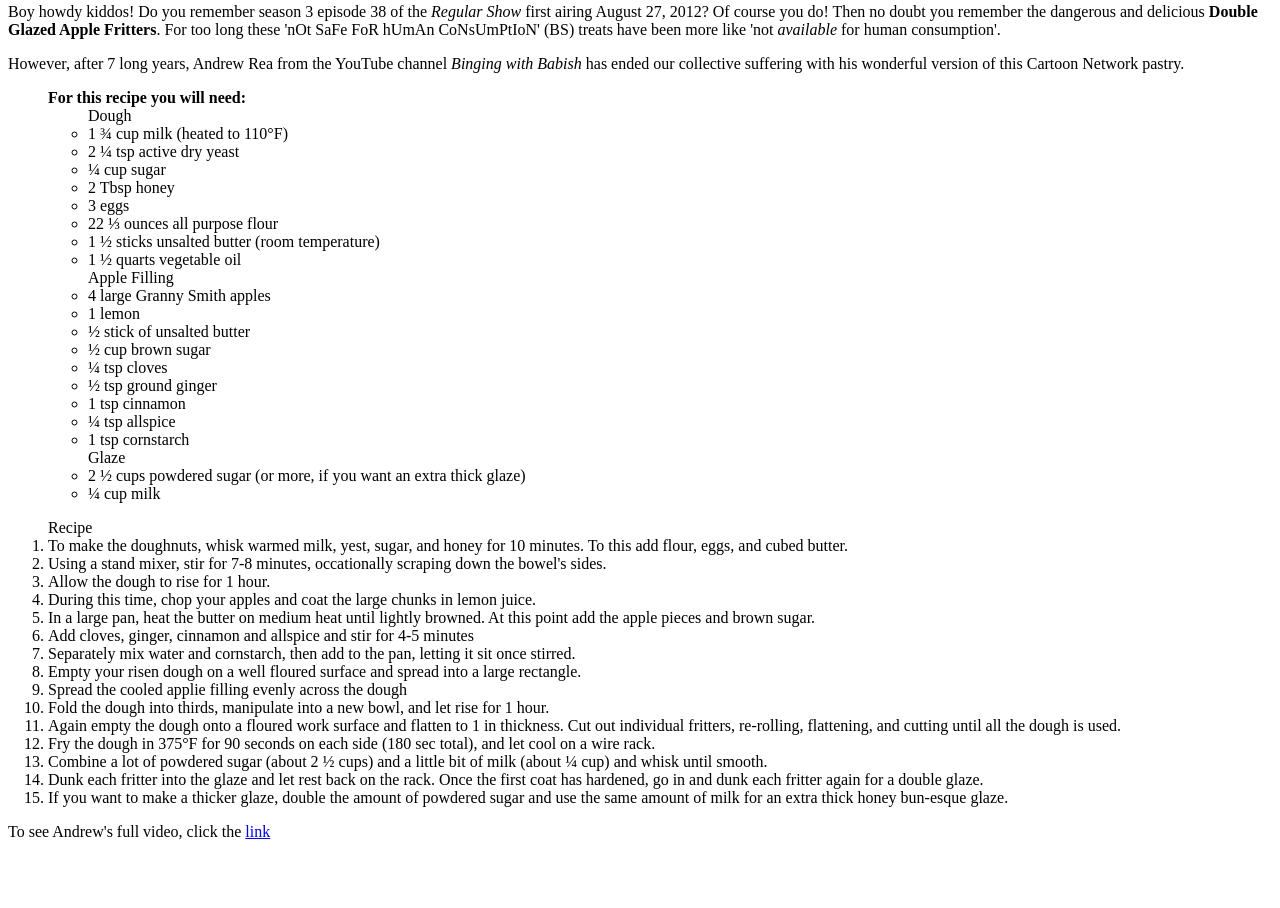
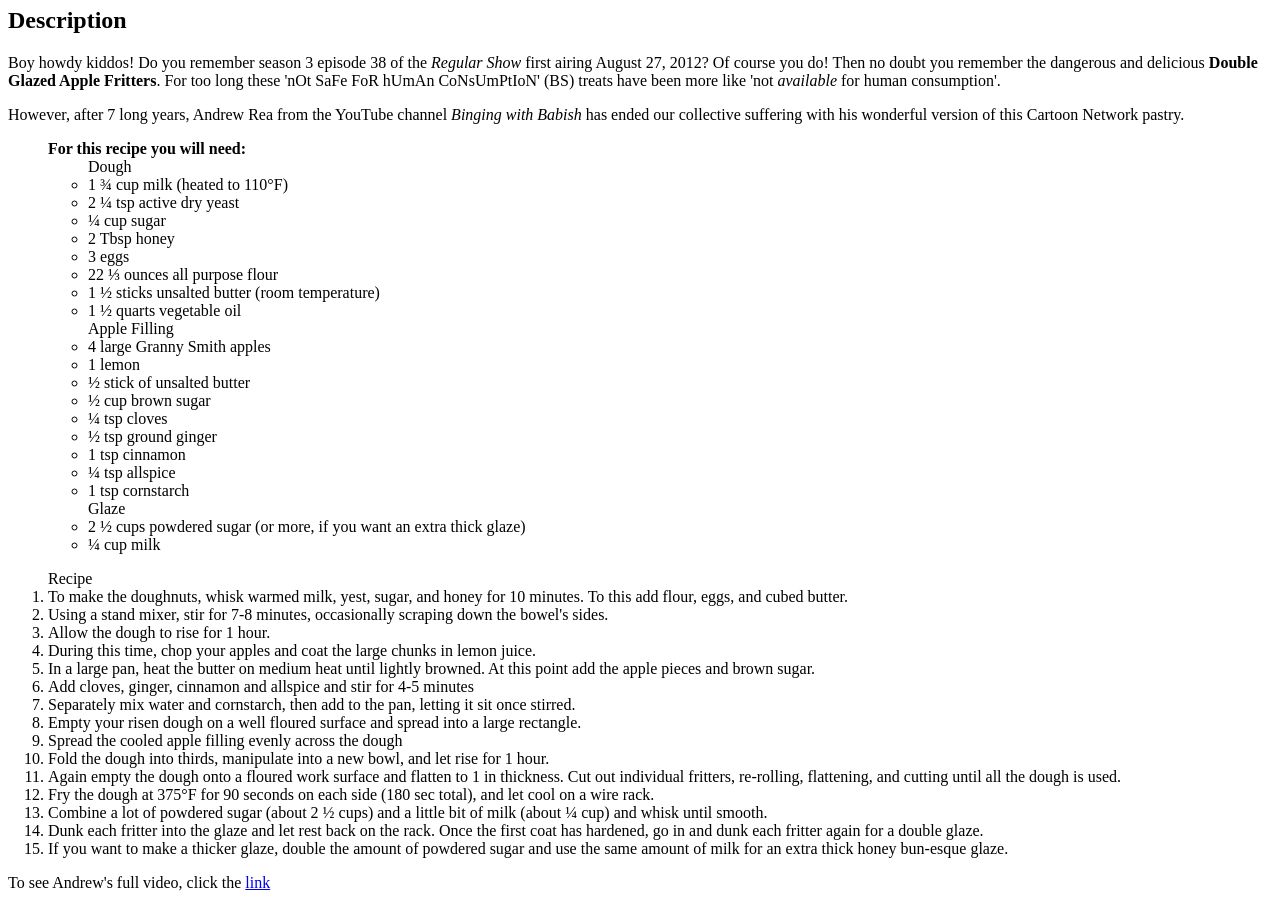
Before and after one commit to RossWCochran/odin-recipes, a plain HTML site: page recipes/Apple_Fritters.html in a window 1280 px wide. Shown: the part 940-1848 px from the top of the page. Before the commit the page ends 1797 px from the top, so only its background shows below. Drawn offline with Linux system fonts and the light colour scheme.

Commit message:
Final spellcheck and review of code.

```diff
--- a/recipes/Apple_Fritters.html
+++ b/recipes/Apple_Fritters.html
@@ -9,6 +9,7 @@
 <body>
     <h1>Double Glazed Apple Fritters</h1>
     <img src="../pictures/Apple_Fritters.png" alt="Apple Fritters">
+    <h2>Description</h2>
     <p>Boy howdy kiddos! Do you remember season 3 episode 38 of the
         <i>Regular Show</i> first airing August 27, 2012? Of course you do!
         Then no doubt you remember the dangerous and delicious <strong>Double
@@ -52,7 +53,7 @@
         <li>To make the doughnuts, whisk warmed milk, yest, sugar,
             and honey for 10 minutes. To this add flour, eggs, and
             cubed butter.</li>
-        <li>Using a stand mixer, stir for 7-8 minutes, occationally scraping
+        <li>Using a stand mixer, stir for 7-8 minutes, occasionally scraping
             down the bowel's sides.</li>
         <li>Allow the dough to rise for 1 hour.</li>
         <li>During this time, chop your apples and coat the large chunks in
@@ -64,13 +65,13 @@
             sit once stirred.</li>
         <li>Empty your risen dough on a well floured surface and spread into a
             large rectangle.</li>
-        <li>Spread the cooled applie filling evenly across the dough</li>
+        <li>Spread the cooled apple filling evenly across the dough</li>
         <li>Fold the dough into thirds, manipulate into a new bowl, and let rise for
             1 hour.</li>
         <li>Again empty the dough onto a floured work surface and flatten to 1 in
             thickness. Cut out individual fritters, re-rolling, flattening, and cutting
                 until all the dough is used.</li>
-        <li>Fry the dough in 375&deg;F for 90 seconds on each side (180 sec total), and
+        <li>Fry the dough at 375&deg;F for 90 seconds on each side (180 sec total), and
             let cool on a wire rack.</li>
         <li>Combine a lot of powdered sugar (about 2 ½ cups) and a little bit of milk
             (about ¼ cup) and whisk until smooth. </li>
```
Also changed, not shown: recipes/Joshua_Weissman_Meatballs.html (+3 -3 lines), recipes/Toast_Sandwich.html (+3 -3 lines).
